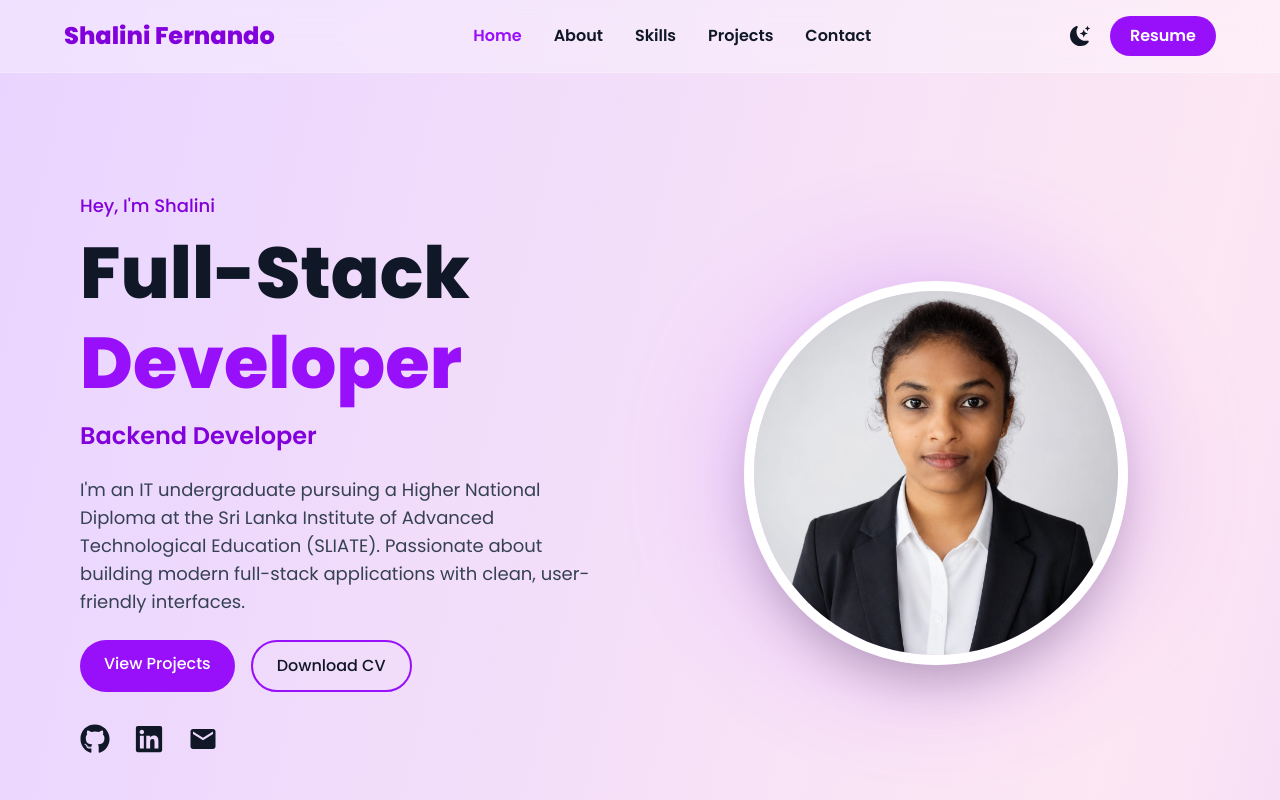
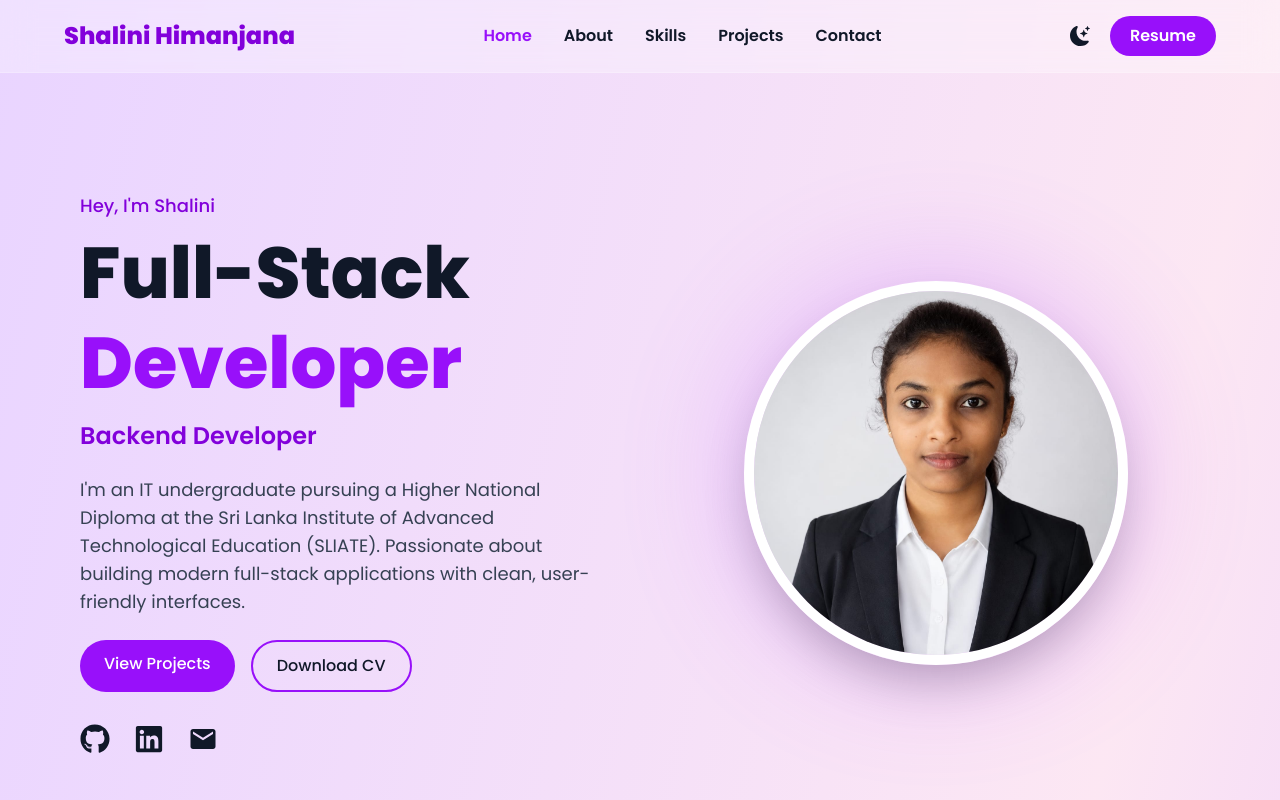
Before and after one commit to Sha-jpg-star/My-Portfolio-web, a Next.js app: page / in a window 1280 px wide. Shown: the top 800 px of the page. Built offline with nearby package versions, Linux system fonts and the light colour scheme.

Commit message:
Update portfolio Name

```diff
--- a/app/page.tsx
+++ b/app/page.tsx
@@ -24,7 +24,7 @@ const RESUME_PATH = "/Fernando_CV.pdf"; // renamed: avoid spaces/parentheses in
 const CONTACT_EMAIL = "shalinihimanjana99@gmail.com";
 const GITHUB_URL = "https://github.com/Sha-jpg-star";
 const LINKEDIN_URL = "https://linkedin.com/in/shalini-fernando-8731703a6";
-const FULL_NAME = "Shalini Fernando";
+const FULL_NAME = "Shalini Himanjana";
 
 export default function Home() {
   const [darkMode, setDarkMode] = useState(false);
```
